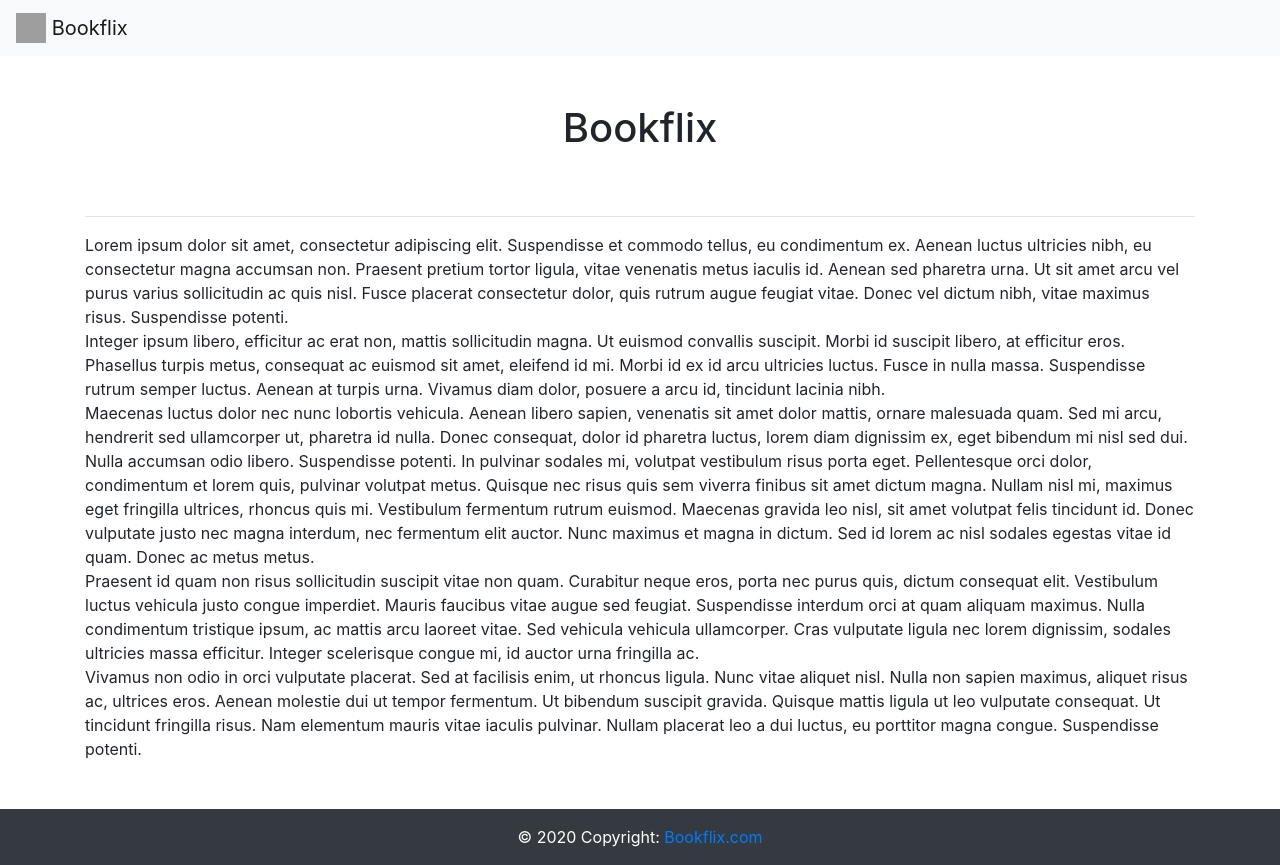
After one commit to ArmandoTercero/Bookflix, a Python web app: template flask/templates/index.html in a window 1280 px wide. The commit adds this page. Run offline with Jinja, Linux system fonts and the light colour scheme; the template is opened without the code that fills it, so the values that code supplies are empty; grey boxes are pictures that could not be loaded.

Commit message:
Agregue un índice a la página. Modifique un poco el header y el footer

```diff
--- a/flask/app.py
+++ b/flask/app.py
@@ -4,7 +4,7 @@ app = Flask(__name__)
 
 @app.route("/")
 def index():
-    return render_template('layout.html')
+    return render_template('index.html')
 	# return "Hello World"
 
 if __name__ == "__main__":
--- a/flask/templates/footer.html
+++ b/flask/templates/footer.html
@@ -1 +1,6 @@
-Soy alto footer
+<!-- https://mdbootstrap.com/docs/jquery/navigation/footer/ -->
+<footer class="page-footer font-small bg-dark">
+	<div class="footer-copyright text-center py-3 text-white">© 2020 Copyright:
+		<a href="http://localhost:5000"> Bookflix.com</a>
+	</div>
+</footer>
--- a/flask/templates/header.html
+++ b/flask/templates/header.html
@@ -1,3 +1,10 @@
-<div class="sticky-top">
-	Bookflix
-</div>
+<!-- https://getbootstrap.com/docs/4.4/components/navbar/ -->
+<header class="sticky-top">
+	<!-- Image and text -->
+	<nav class="navbar navbar-light bg-light">
+		<a class="navbar-brand" href="#">
+			<img src="..." width="30" height="30" class="d-inline-block align-top" alt="">
+			Bookflix
+		</a>
+	</nav>
+</header>
--- /dev/null
+++ b/flask/templates/index.html
@@ -0,0 +1,61 @@
+{% extends "layout.html" %}
+{% block title %}Bookflix{% endblock %}
+
+{% block head %}
+	{{ super() }}
+{% endblock %}
+
+
+{% block content %}
+
+	<div>
+		<h1 class="text-center py-5">Bookflix</h1>
+		<div class="container pb-5">
+			<hr>
+			Lorem ipsum dolor sit amet, consectetur adipiscing elit. Suspendisse et commodo tellus,
+			eu condimentum ex. Aenean luctus ultricies nibh, eu consectetur magna accumsan non.
+			Praesent pretium tortor ligula, vitae venenatis metus iaculis id. Aenean sed pharetra urna.
+			Ut sit amet arcu vel purus varius sollicitudin ac quis nisl. Fusce placerat consectetur
+			dolor, quis rutrum augue feugiat vitae. Donec vel dictum nibh, vitae maximus risus.
+			Suspendisse potenti.
+			<br>
+
+			Integer ipsum libero, efficitur ac erat non, mattis sollicitudin magna. Ut euismod
+			convallis suscipit. Morbi id suscipit libero, at efficitur eros. Phasellus turpis metus,
+			consequat ac euismod sit amet, eleifend id mi. Morbi id ex id arcu ultricies luctus.
+			Fusce in nulla massa. Suspendisse rutrum semper luctus. Aenean at turpis urna. Vivamus
+			diam dolor, posuere a arcu id, tincidunt lacinia nibh.
+			<br>
+
+			Maecenas luctus dolor nec nunc lobortis vehicula. Aenean libero sapien, venenatis sit amet
+			dolor mattis, ornare malesuada quam. Sed mi arcu, hendrerit sed ullamcorper ut, pharetra
+			id nulla. Donec consequat, dolor id pharetra luctus, lorem diam dignissim ex, eget
+			bibendum mi nisl sed dui. Nulla accumsan odio libero. Suspendisse potenti. In pulvinar
+			sodales mi, volutpat vestibulum risus porta eget. Pellentesque orci dolor, condimentum
+			et lorem quis, pulvinar volutpat metus. Quisque nec risus quis sem viverra finibus sit
+			amet dictum magna. Nullam nisl mi, maximus eget fringilla ultrices, rhoncus quis mi.
+			Vestibulum fermentum rutrum euismod. Maecenas gravida leo nisl, sit amet volutpat
+			felis tincidunt id. Donec vulputate justo nec magna interdum, nec fermentum elit
+			auctor. Nunc maximus et magna in dictum. Sed id lorem ac nisl sodales egestas
+			vitae id quam. Donec ac metus metus.
+			<br>
+
+			Praesent id quam non risus sollicitudin suscipit vitae non quam. Curabitur neque eros,
+			porta nec purus quis, dictum consequat elit. Vestibulum luctus vehicula justo congue
+			imperdiet. Mauris faucibus vitae augue sed feugiat. Suspendisse interdum orci at quam
+			aliquam maximus. Nulla condimentum tristique ipsum, ac mattis arcu laoreet vitae. Sed
+			vehicula vehicula ullamcorper. Cras vulputate ligula nec lorem dignissim, sodales
+			ultricies massa efficitur. Integer scelerisque congue mi, id auctor urna fringilla ac.
+			<br>
+
+			Vivamus non odio in orci vulputate placerat. Sed at facilisis enim, ut rhoncus ligula.
+			Nunc vitae aliquet nisl. Nulla non sapien maximus, aliquet risus ac, ultrices eros. Aenean
+			molestie dui ut tempor fermentum. Ut bibendum suscipit gravida. Quisque mattis ligula
+			ut leo vulputate consequat. Ut tincidunt fringilla risus. Nam elementum mauris vitae
+			iaculis pulvinar. Nullam placerat leo a dui luctus, eu porttitor magna congue.
+			Suspendisse potenti.
+			<br>
+		</div>
+	</div>
+
+{% endblock %}
--- a/flask/templates/layout.html
+++ b/flask/templates/layout.html
@@ -20,45 +20,17 @@
 
     <body>
         <!-- Header -->
-        <header class="sticky-top">
         {% block header %}
             {% include '/header.html' %}
         {% endblock %}
-        </header>
 
         {% block content %}
 
         {% endblock %}
-<!-- Button trigger modal -->
-<button type="button" class="btn btn-primary" data-toggle="modal" data-target="#exampleModal">
-    Launch demo modal
-  </button>
 
-  <!-- Modal -->
-  <div class="modal fade" id="exampleModal" tabindex="-1" role="dialog" aria-labelledby="exampleModalLabel" aria-hidden="true">
-    <div class="modal-dialog" role="document">
-      <div class="modal-content">
-        <div class="modal-header">
-          <h5 class="modal-title" id="exampleModalLabel">Modal title</h5>
-          <button type="button" class="close" data-dismiss="modal" aria-label="Close">
-            <span aria-hidden="true">&times;</span>
-          </button>
-        </div>
-        <div class="modal-body">
-          ...
-        </div>
-        <div class="modal-footer">
-          <button type="button" class="btn btn-secondary" data-dismiss="modal">Close</button>
-          <button type="button" class="btn btn-primary">Save changes</button>
-        </div>
-      </div>
-    </div>
-  </div>
         <!-- Footer -->
-        <footer class="bg-dark ">
         {% block footer %}
             {% include '/footer.html' %}
         {% endblock %}
-        </footer>
     </body>
 </html>
```
